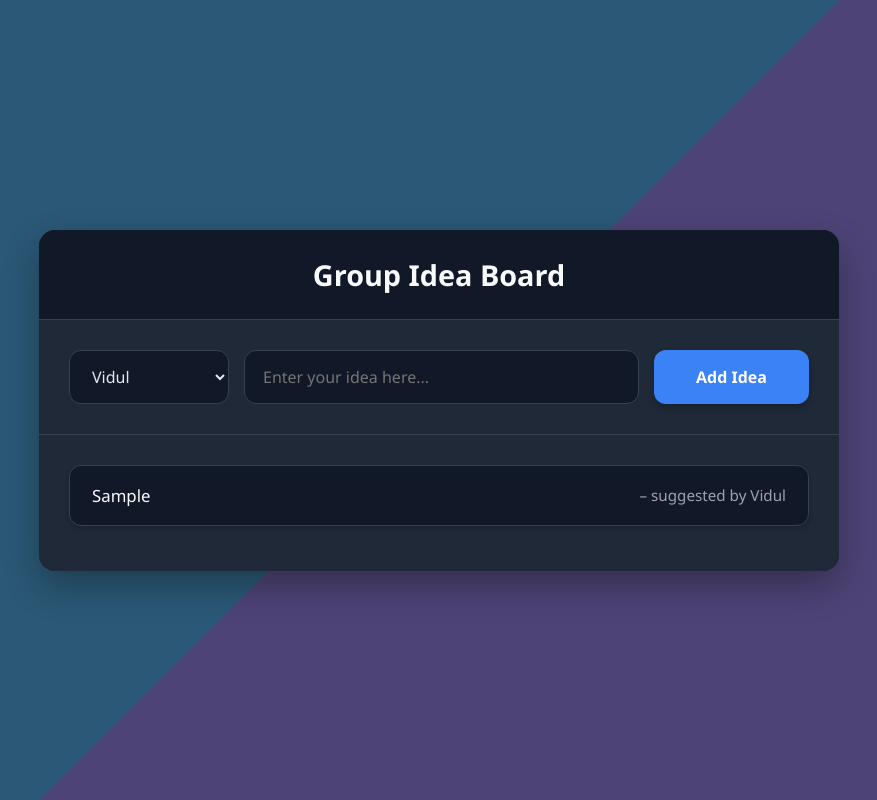
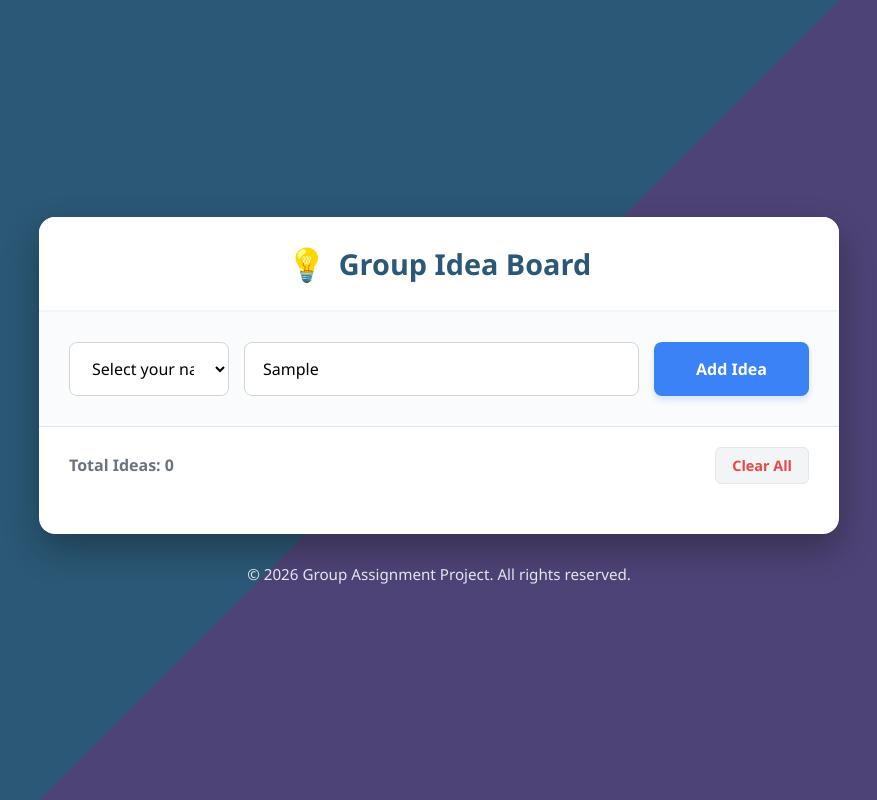
Before and after one commit to VidulSK/group-idea-board, a plain HTML site: page index.html in a window 1280 px wide. Both pictures are taken after typing "Sample" into the empty fields and a click on the button "Add Idea". Shown: the whole page, without its empty margins (201-1078 px from the left). Drawn offline with Linux system fonts and the light colour scheme.

Commit message:
new edits done

```diff
--- a/index.html
+++ b/index.html
@@ -3,17 +3,19 @@
 <head>
     <meta charset="UTF-8">
     <meta name="viewport" content="width=device-width, initial-scale=1.0">
-    <title>Advanced Group Idea Board</title>
+    <title>Group Idea Board</title>
     <link rel="stylesheet" href="style.css">
 </head>
 <body>
     <div class="board-container">
         <header class="board-header">
+            <span class="logo">💡</span>
             <h1>Group Idea Board</h1>
         </header>
 
         <div class="input-section">
             <select id="name-select" aria-label="Select your name">
+                <option value="" disabled selected>Select your name...</option>
                 <option value="Vidul">Vidul</option>
                 <option value="Chandula">Chandula</option>
                 <option value="Amasha">Amasha</option>
@@ -22,11 +24,16 @@
                 <option value="Ayal">Ayal</option>
                 <option value="Miron">Miron</option>
                 <option value="Krishanth">Krishanth</option>
-                <option value="Lochana">Sahan</option>
-                <option value="Didula">Sahan</option>
+                <option value="Lochana">Lochana</option>
+                <option value="Didula">Didula</option>
             </select>
             <input type="text" id="idea-input" placeholder="Enter your idea here..." aria-label="Enter your idea">
             <button id="add-btn">Add Idea</button>
+        </div>
+
+        <div class="list-header">
+            <span id="idea-count">Total Ideas: 0</span>
+            <button id="clear-btn" class="secondary-btn">Clear All</button>
         </div>
 
         <div class="list-section">
@@ -34,6 +41,10 @@
         </div>
     </div>
 
+    <footer class="page-footer">
+        <p>&copy; 2026 Group Assignment Project. All rights reserved.</p>
+    </footer>
+
     <script src="script.js"></script>
 </body>
 </html>
--- a/script.js
+++ b/script.js
@@ -1,24 +1,39 @@
 document.addEventListener('DOMContentLoaded', () => {
+    let ideas = [];
+
     const addBtn = document.getElementById('add-btn');
     const nameSelect = document.getElementById('name-select');
     const ideaInput = document.getElementById('idea-input');
     const ideaList = document.getElementById('idea-list');
 
-    // Trigger add function on button click
-    addBtn.addEventListener('click', addIdea);
+    // New variables for Part 6 elements
+    const ideaCountDisplay = document.getElementById('idea-count');
+    const clearBtn = document.getElementById('clear-btn');
 
-    // Trigger add function when the Enter key is pressed in the text box
-    ideaInput.addEventListener('keypress', function (e) {
-        if (e.key === 'Enter') {
-            addIdea();
-        }
-    });
+    function renderIdeas() {
+        ideaList.innerHTML = '';
+
+        ideas.forEach((idea) => {
+            const newListItem = document.createElement('li');
+            const ideaTextNode = document.createTextNode(idea.text);
+
+            const authorSpan = document.createElement('span');
+            authorSpan.className = 'author';
+            authorSpan.textContent = `– suggested by ${idea.author}`;
+
+            newListItem.appendChild(ideaTextNode);
+            newListItem.appendChild(authorSpan);
+            ideaList.appendChild(newListItem);
+        });
+
+        // Update the counter text
+        ideaCountDisplay.textContent = `Total Ideas: ${ideas.length}`;
+    }
 
     function addIdea() {
         const name = nameSelect.value;
         const ideaText = ideaInput.value.trim();
 
-        // Basic validation so empty ideas aren't added
         if (!name) {
             alert('Please select your name from the dropdown.');
             return;
@@ -28,23 +43,27 @@ document.addEventListener('DOMContentLoaded', () => {
             return;
         }
 
-        // Create the new list item element
-        const newListItem = document.createElement('li');
-
-        // Create the text and formatting nodes
-        const ideaNode = document.createTextNode(ideaText + ' ');
-        const authorSpan = document.createElement('span');
-        authorSpan.className = 'author';
-        authorSpan.textContent = `– suggested by ${name}`;
-
-        // Assemble the list item
-        newListItem.appendChild(ideaNode);
-        newListItem.appendChild(authorSpan);
-
-        // Add the new item to the unordered list
-        ideaList.appendChild(newListItem);
-
-        // Clear the input field for the next idea
+        const newIdea = { text: ideaText, author: name };
+        ideas.push(newIdea);
+        renderIdeas();
         ideaInput.value = '';
     }
+
+    // Clear all ideas function
+    function clearIdeas() {
+        if (confirm("Are you sure you want to clear all ideas?")) {
+            ideas = [];
+            renderIdeas();
+        }
+    }
+
+    addBtn.addEventListener('click', addIdea);
+    ideaInput.addEventListener('keypress', function (e) {
+        if (e.key === 'Enter') { addIdea(); }
+    });
+
+    // Event listener for the new clear button
+    clearBtn.addEventListener('click', clearIdeas);
+
+    renderIdeas();
 });
--- a/style.css
+++ b/style.css
@@ -1,4 +1,3 @@
-/* Reset and base styles */
 * {
     box-sizing: border-box;
     margin: 0;
@@ -6,122 +5,144 @@
     font-family: 'Segoe UI', Tahoma, Geneva, Verdana, sans-serif;
 }
 
-/* Main body background inspired by the sample image */
+/* Updated to the modern, two-toned background from the second file */
 body {
-    /* Diagonal gradient for a modern, two-toned background */
     background: linear-gradient(135deg, #2b5876 50%, #4e4376 50%);
     display: flex;
+    flex-direction: column;
     justify-content: center;
     align-items: center;
     min-height: 100vh;
     padding: 20px;
+    color: #333;
 }
 
-/* The main card container for the board */
+/* Enhanced layout, spacing, and shadows */
 .board-container {
-    background-color: #1f2937; /* Dark background for the card */
+    background-color: #ffffff;
     width: 100%;
     max-width: 800px;
-    border-radius: 16px; /* Prominent rounded corners */
-    box-shadow: 0 15px 35px rgba(0, 0, 0, 0.3); /* Deep shadow for depth */
+    border-radius: 16px;
+    box-shadow: 0 15px 35px rgba(0, 0, 0, 0.3); /* Deeper shadow to stand out against the dark background */
     overflow: hidden;
-    color: #e2e8f0; /* Light text color for contrast */
+    margin-bottom: 20px;
 }
 
-/* Header styling */
+/* Part 6: Header layout including space for the new logo */
 .board-header {
-    background: #111827; /* Slightly darker header */
+    background: #ffffff;
     padding: 25px;
     text-align: center;
-    border-bottom: 1px solid #374151;
+    border-bottom: 2px solid #f0f4f8;
+    display: flex;
+    justify-content: center;
+    align-items: center;
+    gap: 12px;
+}
+
+.logo {
+    font-size: 2rem;
 }
 
 .board-header h1 {
     font-size: 1.8rem;
-    font-weight: 600;
-    color: #f9fafb;
+    font-weight: 700;
+    color: #2b5876;
 }
 
-/* Input section styling */
+/* Clean input section layout */
 .input-section {
     display: flex;
     gap: 15px;
     padding: 30px;
-    border-bottom: 1px solid #374151;
+    background-color: #fafbfc;
+    border-bottom: 1px solid #e1e4e8;
     flex-wrap: wrap;
-    background-color: #1f2937;
 }
 
-/* Styling for inputs and button */
 #name-select, #idea-input, #add-btn {
     padding: 14px 18px;
-    border: 1px solid #374151;
-    border-radius: 12px; /* Matches container's rounded style */
+    border: 1px solid #d1d5db;
+    border-radius: 8px;
     font-size: 1rem;
     outline: none;
     transition: all 0.3s ease;
-    background-color: #111827; /* Dark input background */
-    color: #e2e8f0;
+    background-color: #ffffff;
 }
 
 #name-select:focus, #idea-input:focus {
-    border-color: #3b82f6; /* Blue highlight on focus */
-    box-shadow: 0 0 0 3px rgba(59, 130, 246, 0.2);
+    border-color: #3b82f6;
+    box-shadow: 0 0 0 3px rgba(59, 130, 246, 0.15);
 }
 
-#name-select {
-    flex: 1;
-    min-width: 160px;
-    cursor: pointer;
-}
+#name-select { flex: 1; min-width: 160px; cursor: pointer; }
+#idea-input { flex: 3; min-width: 220px; }
 
-#idea-input {
-    flex: 3;
-    min-width: 220px;
-}
-
-/* Button styling */
+/* Part 5: Visually appealing primary button */
 #add-btn {
-    background-color: #3b82f6; /* Vibrant blue button */
+    background-color: #3b82f6;
     color: white;
     border: none;
     cursor: pointer;
     font-weight: 600;
     flex: 1;
     min-width: 130px;
-    box-shadow: 0 4px 6px rgba(0, 0, 0, 0.2);
+    box-shadow: 0 4px 6px rgba(59, 130, 246, 0.2);
 }
 
 #add-btn:hover {
-    background-color: #2563eb; /* Darker blue on hover */
-    box-shadow: 0 6px 12px rgba(0, 0, 0, 0.3);
+    background-color: #2563eb;
     transform: translateY(-2px);
+    box-shadow: 0 6px 12px rgba(59, 130, 246, 0.3);
 }
 
-#add-btn:active {
-    transform: translateY(0);
+/* Part 6: Sub-header for the Counter and Clear button */
+.list-header {
+    display: flex;
+    justify-content: space-between;
+    align-items: center;
+    padding: 20px 30px 0 30px;
+    font-weight: 600;
+    color: #6b7280;
 }
 
-/* List section styling */
+/* Part 6: Clear Button Styling */
+.secondary-btn {
+    background-color: #f3f4f6;
+    color: #ef4444;
+    border: 1px solid #e5e7eb;
+    padding: 8px 16px;
+    border-radius: 6px;
+    cursor: pointer;
+    font-size: 0.9rem;
+    font-weight: 600;
+    transition: all 0.2s ease;
+}
+
+.secondary-btn:hover {
+    background-color: #fee2e2;
+    border-color: #fca5a5;
+}
+
+/* Part 5: Clear and readable list layout */
 .list-section {
-    padding: 30px;
-    background-color: #1f2937;
+    padding: 20px 30px 30px 30px;
 }
 
 #idea-list {
     list-style-type: none;
 }
 
-/* Individual idea item styling */
 #idea-list li {
     padding: 18px 22px;
-    background-color: #111827; /* Darker background for list items */
+    background-color: #ffffff;
     margin-bottom: 15px;
-    border-radius: 12px;
-    border: 1px solid #374151;
+    border-radius: 10px;
+    border: 1px solid #e5e7eb;
+    border-left: 5px solid #3b82f6; /* Blue accent line */
     font-size: 1.05rem;
-    color: #f9fafb;
-    box-shadow: 0 2px 4px rgba(0, 0, 0, 0.2);
+    color: #1f2937;
+    box-shadow: 0 2px 5px rgba(0, 0, 0, 0.03);
     transition: transform 0.2s ease, box-shadow 0.2s ease;
     display: flex;
     align-items: center;
@@ -130,15 +151,20 @@ body {
 }
 
 #idea-list li:hover {
-    transform: translateY(-3px); /* Slight lift effect */
-    box-shadow: 0 6px 12px rgba(0, 0, 0, 0.3);
-    border-color: #3b82f6;
+    transform: translateX(5px);
+    box-shadow: 0 4px 10px rgba(0, 0, 0, 0.08);
 }
 
-/* Author name styling */
 .author {
-    font-style: normal;
-    color: #9ca3af; /* Lighter grey for the author */
+    color: #6b7280;
     font-size: 0.95rem;
-    margin-left: auto; /* Pushes author to the right */
+    margin-left: auto;
 }
+
+/* Part 6: Footer Element */
+.page-footer {
+    color: #e2e8f0; /* Lighter text color to be readable on the new dark body background */
+    font-size: 0.95rem;
+    text-align: center;
+    margin-top: 10px;
+}
```
Also changed, not shown: file.txt (added).
